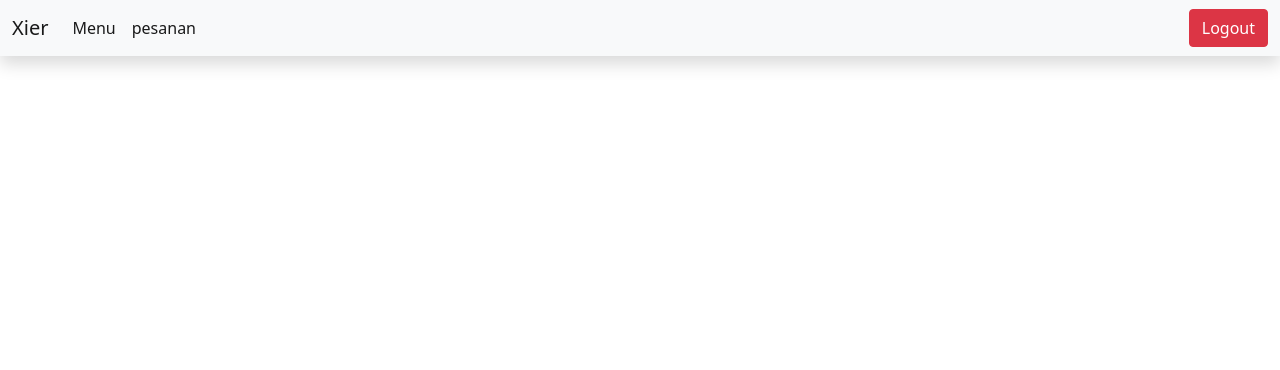
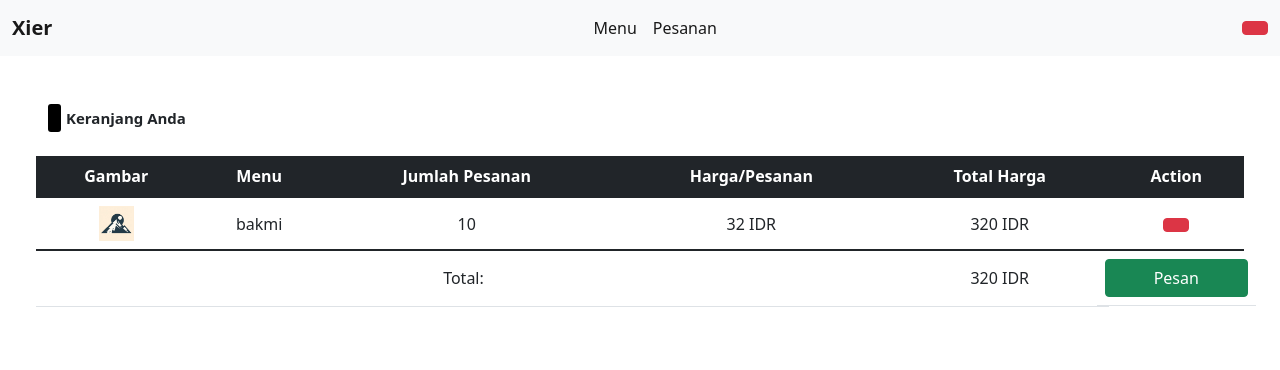
Before and after one commit to syasul/xier, a Django app: page /kantin/cart/1/1 in a window 1280 px wide. Shown: the top 370 px of the page. Run offline with Django 4.2, Linux system fonts and the light colour scheme; a user stored in the database is signed in; data comes from the database, SQL or seed files in the repository; both versions use the stored data as it was after the commit; tables that the repository leaves empty hold one stand-in row (values such as "Sample post"); some libraries are stand-ins or nearby versions.

Commit message:
sementara-cart

```diff
--- a/kantin/urls.py
+++ b/kantin/urls.py
@@ -10,5 +10,6 @@ urlpatterns = [
     path('list_menu/<int:kantin_id>', views.list_menu, name="listmenu"),
     path('add_to_cart/<int:kantin_id>/<int:menu_id>/', views.add_to_cart, name="add_to_cart"),
     path('cart/<int:kantin_id>/<int:pembeli_id>', views.cart, name="cart"),
+    path('delete-menu/<int:menu_id>', views.hapusMenuCart, name="hapusMenuCart")
 
 ]
--- a/kantin/views.py
+++ b/kantin/views.py
@@ -142,7 +142,19 @@ def add_to_cart(request, menu_id, kantin_id):
     # Redirect ke halaman sebelumnya
     return HttpResponseRedirect(reverse('kantin:listmenu', kwargs={'kantin_id': kantin_id}))
 
+@login_required
 def cart(request, kantin_id, pembeli_id):
     carts = Keranjang.objects.filter(penjual = kantin_id, pembeli = pembeli_id)
 
-    return render(request, "cart.html", {'cart_items': carts })
+    total_harga_per_baris = [item.jumlah_pesanan * item.menu.price for item in carts]
+
+    total_harga_semua_keranjang = sum(total_harga_per_baris)
+
+    return render(request, "cart.html", {'carts': carts, 'overall_total': total_harga_semua_keranjang })
+
+def hapusMenuCart(request, menu_id):
+    Keranjang.objects.filter(menu_id=menu_id).delete()
+    pembeli = request.user.id
+    carts = Keranjang.objects.filter(penjual = menu_id, pembeli = pembeli)
+
+    return redirect('kantin:cart', kantin_id=menu_id, pembeli_id= pembeli)
--- a/templates/cart.html
+++ b/templates/cart.html
@@ -4,29 +4,84 @@
 
 {% endblock head %}
 {% block content %}
-<nav class="navbar shadow navbar-expand-lg navbar-light bg-light">
+<nav class="navbar shadow navbar-expand-lg navbar-light bg-light shadow-none">
   <div class="container-fluid">
-    <a class="navbar-brand" href="#">Xier</a>
+    <a class="navbar-brand fw-bold" href="#">Xier</a>
     <button class="navbar-toggler" type="button" data-bs-toggle="collapse" data-bs-target="#navbarSupportedContent"
       aria-controls="navbarSupportedContent" aria-expanded="false" aria-label="Toggle navigation">
       <span class="navbar-toggler-icon"></span>
     </button>
     <div class="collapse navbar-collapse" id="navbarSupportedContent">
-      <ul class="navbar-nav me-auto mb-2 mb-lg-0">
+      <ul class="navbar-nav mx-auto mb-2 mb-lg-0">
         <li class="nav-item">
           <a class="nav-link active" aria-current="page" href="">Menu</a>
         </li>
         <li class="nav-item">
-          <a class="nav-link active" aria-current="page" href="">pesanan</a>
+          <a class="nav-link active" aria-current="page" href="">Pesanan</a>
         </li>
       </ul>
       {% if user.is_authenticated %}
-      <a class="btn btn-danger" href="{% url 'logout' %}" role="button">Logout</a>
+      <a class="btn btn-danger" href="{% url 'logout' %}" role="button"><i
+          class="fa-solid fa-right-from-bracket"></i></a>
       {% endif %}
     </div>
   </div>
 </nav>
-<div class="p-5 row">
+<div class="p-5">
+  <div class="row row-cols-1 ">
+    <div class="row mb-4">
+      <div class="col-md-8 d-flex flex-row bd-highlight align-items-center">
+        <div class="shape-rectangle bd-highlight"
+          style="width: 13px; height:28px; background-color: #000; border-radius: 3px"></div>
+        <div class="text bd-highlight" style="font-size: 15px; font-weight:600; margin-left: 5px;">Keranjang Anda</div>
+      </div>
+      <div class="col-md-4 d-flex flex-row justify-content-end align-items-center p-0"> </div>
+    </div>
+    {% if carts %}
+    <table class="table ">
+      <thead class="table-dark">
+        <tr>
+          <th scope="col" class="text-center">Gambar</th>
+          <th scope="col" class="text-center">Menu</th>
+          <th scope="col" class="text-center">Jumlah Pesanan</th>
+          <th scope="col" class="text-center">Harga/Pesanan</th>
+          <th scope="col" class="text-center">Total Harga</th>
+          <th scope="col" class="text-center">Action</th>
+
+        </tr>
+      </thead>
+      <tbody>
+        {% for item in carts %}
+        {% with x=item.menu.price y=item.jumlah_pesanan %}
+
+        <tr>
+          <td class="text-center align-middle"><img src="{{ item.menu.image.url }}" alt="{{ item.menu.name }}"
+              style="width: 35px; height: 35px;"></td>
+          <td class="text-center align-middle">{{ item.menu.name }}</td>
+          <td class="text-center align-middle">{{ item.jumlah_pesanan }}</td>
+          <td class="text-center align-middle">{{ item.menu.price }} IDR</td>
+          <td class="text-center align-middle">{% widthratio item.jumlah_pesanan 1 item.menu.price %} IDR</td>
+          <td class="text-center align-middle"><a href="{% url 'kantin:hapusMenuCart' menu_id=item.menu.id %}" class="btn btn-danger shadow-none"><i class="fa-solid fa-trash shadow-none"></i></a>
+          </td>
+        </tr>
+        {% endwith %}
+        {% endfor %}
+      </tbody>
+      <tfoot>
+        <tr>
+          <td colspan="4" class="text-center">Total:</td>
+          <td class="text-center">{{ overall_total }} IDR</td>
+          <td class="text-center row">
+            <a href="" class="btn btn-success col-12">Pesan</a>
+          </td>
+        </tr>
+
+      </tfoot>
+    </table>
+    {% else %}
+    <p>Keranjang belanja Anda kosong.</p>
+    {% endif %}
+  </div>
 </div>
 
 {% endblock content %}
--- a/templates/logaktifitas.html
+++ b/templates/logaktifitas.html
@@ -20,7 +20,7 @@
           </li>
         </ul>
 
-        <a class="btn btn-danger" href="{% url 'logout' %}" role="button">Logout</a>
+        <a class="btn btn-danger" href="{% url 'logout' %}" role="button"><i class="fa-solid fa-right-from-bracket"></i></a>
 
       </div>
     </div>
--- a/templates/manageMenu.html
+++ b/templates/manageMenu.html
@@ -20,7 +20,7 @@
           </li>
         </ul>
         {% if user.is_authenticated %}
-        <a class="btn btn-danger" href="{% url 'logout' %}" role="button">Logout</a>
+        <a class="btn btn-danger" href="{% url 'logout' %}" role="button"><i class="fa-solid fa-right-from-bracket"></i></a>
         {% endif %}
       </div>
     </div>
--- a/templates/manageUser.html
+++ b/templates/manageUser.html
@@ -20,7 +20,7 @@
         </li>
       </ul>
 
-      <a class="btn btn-danger" href="{% url 'logout' %}" role="button">Logout</a>
+      <a class="btn btn-danger" href="{% url 'logout' %}" role="button"><i class="fa-solid fa-right-from-bracket"></i></a>
 
     </div>
   </div>
```
Also changed, not shown: templates/homeMahasiswa.html (+7 -5 lines), templates/listMenu.html (+5 -4 lines), db.sqlite3.
